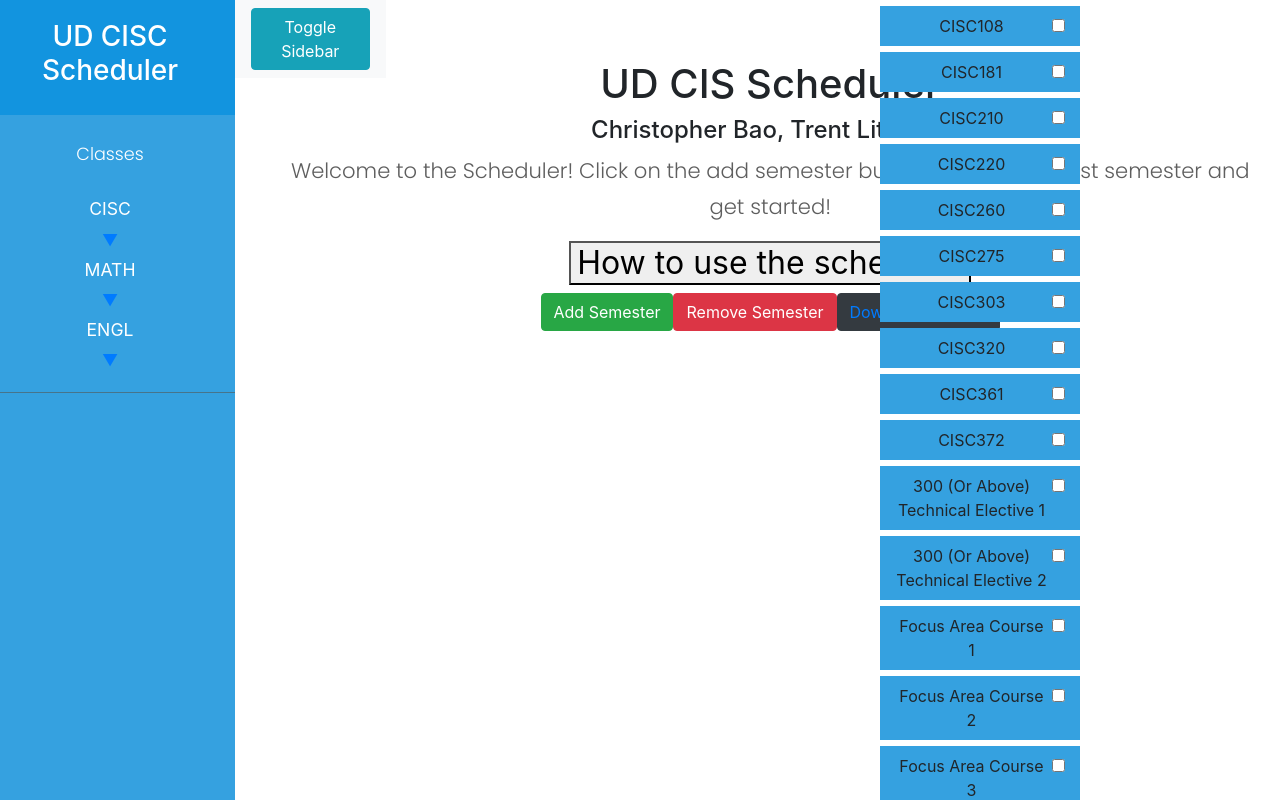
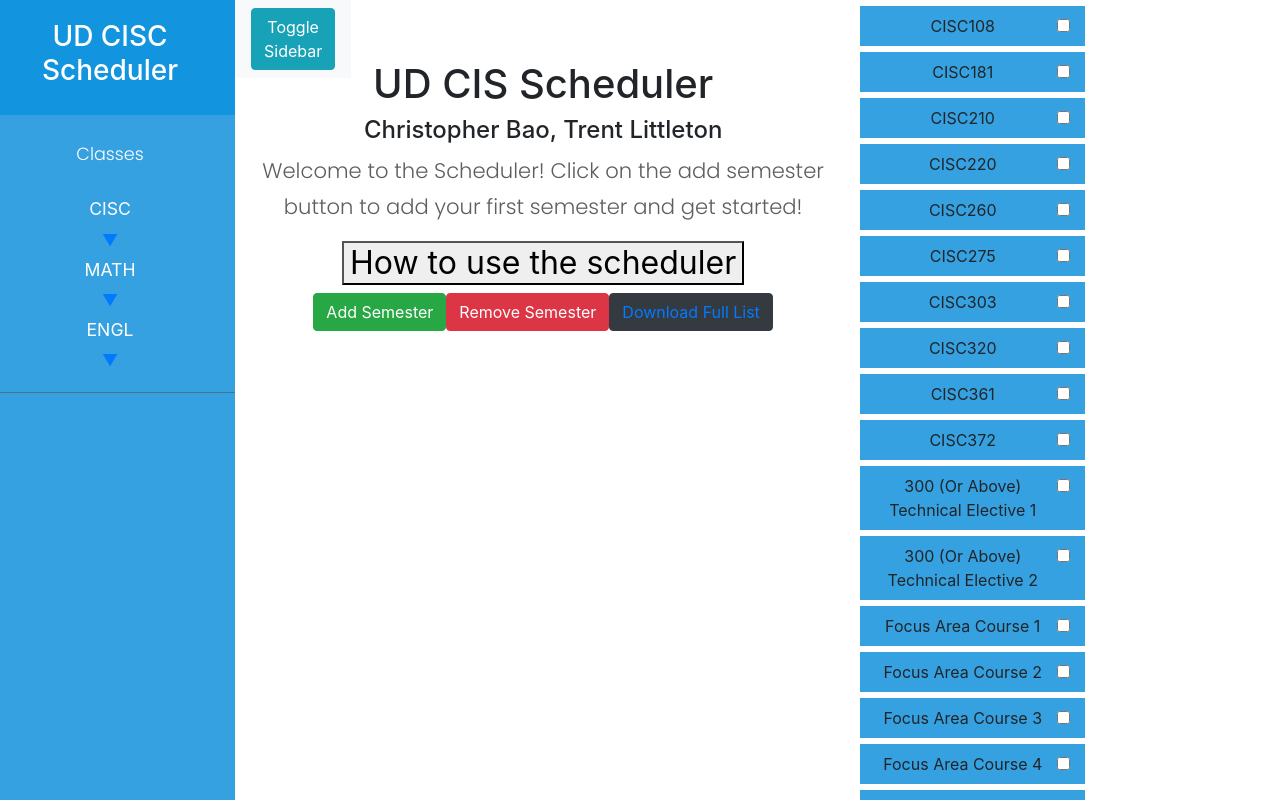
Before and after one commit to UD-CISC275-F21/ud-cis-scheduler-team-19, a React (Create React App) app: page / in a window 1280 px wide. Shown: the top 800 px of the page. Built offline with nearby package versions, Linux system fonts and the light colour scheme.

Commit message:
Update RequirementChecker.tsx

```diff
--- a/src/components/RequirementChecker.tsx
+++ b/src/components/RequirementChecker.tsx
@@ -42,8 +42,8 @@ const Reqcheck: React.FunctionComponent = () => {
 // Styling
 const styles: { [key: string]: React.CSSProperties } = {
     container: {
-        width: 400,
-        position: "fixed",
+        width: 450,
+        position: "relative",
         top: 0,
         right: 0,
     },
```
